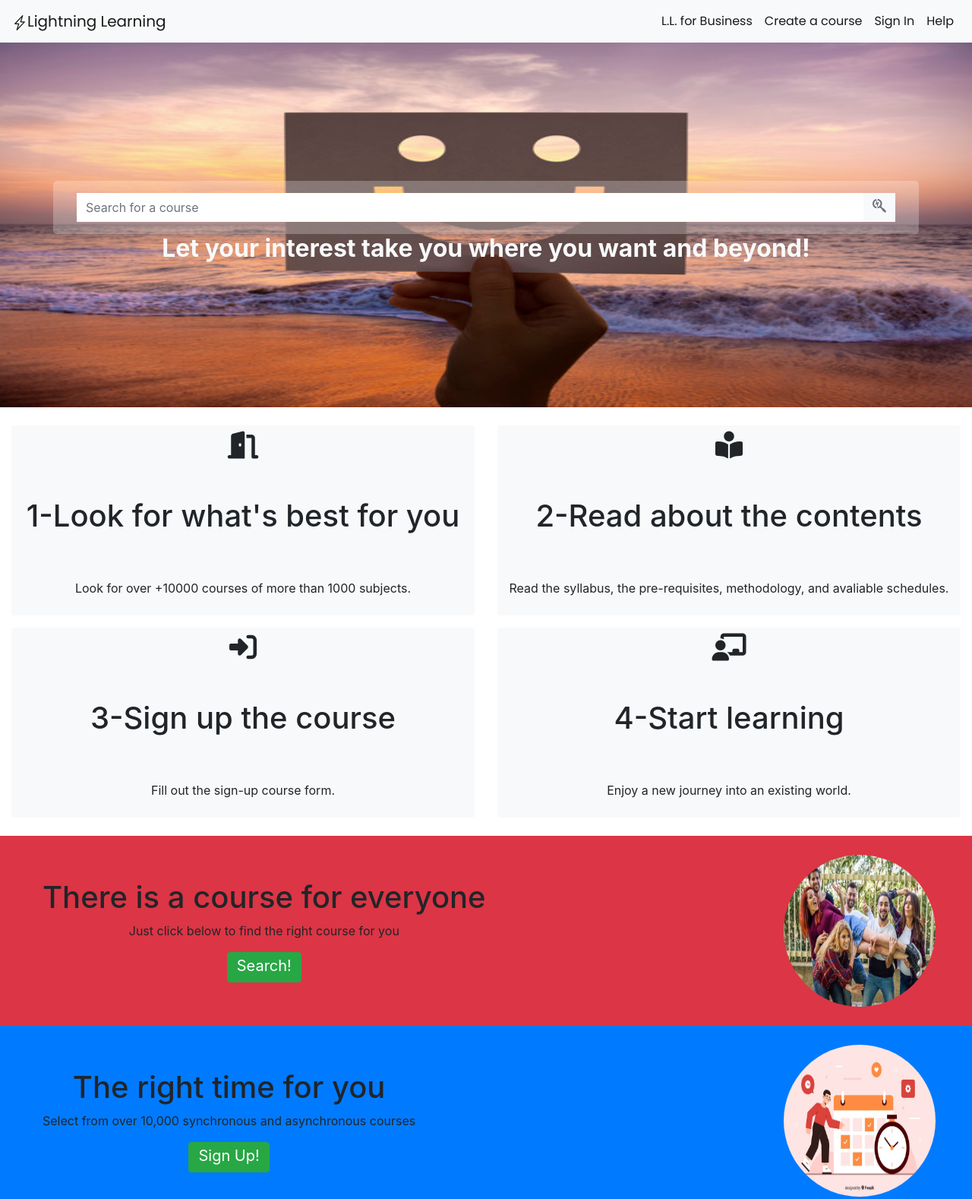
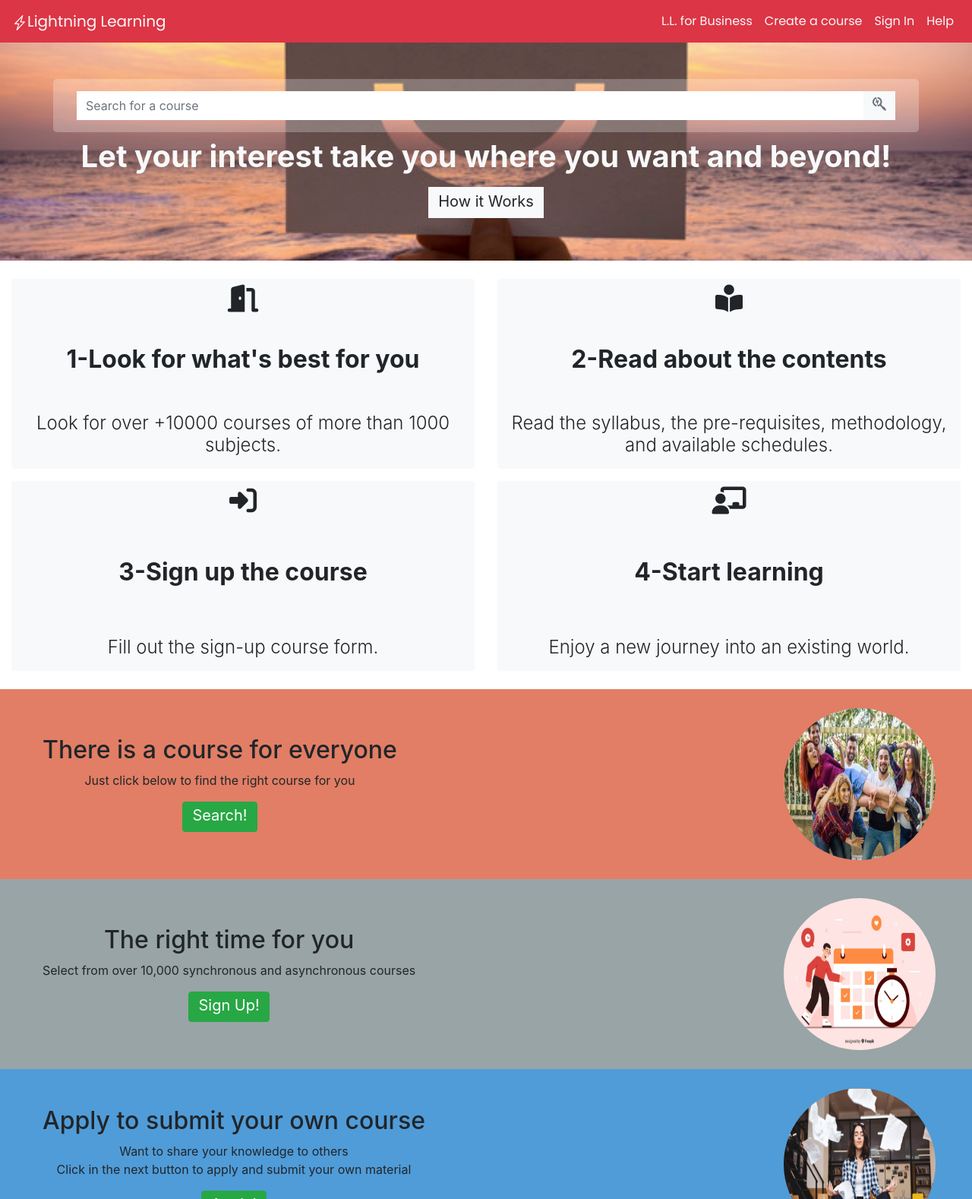
Before and after one commit to MrkarlosM/courses-directory, a plain HTML site: page index.html in a window 1280 px wide. Shown: the top 1578 px of the page at 76% size. Drawn offline with nearby package versions, Linux system fonts and the light colour scheme.

Commit message:
Fix TSE suggestions
Modified background index behavior.

Fixed background colors for some sections.

Deleting unnecessary  headings.

```diff
--- a/index.html
+++ b/index.html
@@ -9,10 +9,17 @@
     />
 
     <!--Stylesheets-->
-    <!--Reset-->
-    <link rel="stylesheet" href="./src/css/reset.css" />
     <!--Main-->
     <link rel="stylesheet" href="./src/css/style.css" />
+
+    <!-- Bootstrap CSS -->
+    <link
+      rel="stylesheet"
+      href="https://cdn.jsdelivr.net/npm/bootstrap@4.5.3/dist/css/bootstrap.min.css"
+      integrity="sha384-TX8t27EcRE3e/ihU7zmQxVncDAy5uIKz4rEkgIXeMed4M0jlfIDPvg6uqKI2xXr2"
+      crossorigin="anonymous"
+    />
+
     <!--Media Queries-->
     <link rel="stylesheet" href="./src/css/media.css" />
     <!--Favicon-->
@@ -24,21 +31,14 @@
       rel="stylesheet"
     />
 
-    <!-- Bootstrap CSS -->
-    <link
-      rel="stylesheet"
-      href="https://cdn.jsdelivr.net/npm/bootstrap@4.5.3/dist/css/bootstrap.min.css"
-      integrity="sha384-TX8t27EcRE3e/ihU7zmQxVncDAy5uIKz4rEkgIXeMed4M0jlfIDPvg6uqKI2xXr2"
-      crossorigin="anonymous"
-    />
-
     <title>Lightning Learning</title>
   </head>
   <body>
+    <header class="sticky-top">
       <nav
-      class="navbar navbar-expand-lg navbar-light bg-light d-flex sticky-top"
+        class="navbar navbar-expand-lg navbar-dark bg-danger d-flex sticky-top"
       >
-      <a class="navbar-brand" href="#"
+        <a class="navbar-brand text-light" href="#"
           ><svg
             width="1em"
             height="1em"
@@ -69,13 +69,14 @@
           id="navbarNavAltMarkup"
         >
           <div class="navbar-nav">
-          <a class="nav-link active" href="#">L.L. for Business</a>
-          <a class="nav-link active" href="#">Create a course</a>
-          <a class="nav-link active" href="#">Sign In</a>
-          <a class="nav-link active" href="#">Help</a>
+            <a class="nav-link active text-light" href="#">L.L. for Business</a>
+            <a class="nav-link active text-light" href="#">Create a course</a>
+            <a class="nav-link active text-light" href="#">Sign In</a>
+            <a class="nav-link active text-light" href="#">Help</a>
           </div>
         </div>
       </nav>
+    </header>
     <main>
       <!--Search Section-->
       <div
@@ -99,8 +100,13 @@
             </div>
           </div>
         </div>
-        <div class="text-center h2 text-light font-weight-bold">
+        <div class="text-center h1 text-light font-weight-bold m-2">
           Let your interest take you where you want and beyond!
+        </div>
+        <div class="how text-center">
+          <a href="#" class="how-it-works btn btn-light rounded-0 m-2">
+            How it Works
+          </a>
         </div>
       </div>
 
@@ -110,49 +116,49 @@
           <div class="col-sm text-center my-2">
             <div class="step-container bg-light rounded p-2">
               <i class="fas fa-door-open main-icon"></i>
-              <h1>1-Look for what's best for you</h1>
-              <p>Look for over +10000 courses of more than 1000 subjects.</p>
+              <h2 class="font-weight-bold">1-Look for what's best for you</h2>
+              <h4 class="font-weight-light">Look for over +10000 courses of more than 1000 subjects.</h4>
             </div>
           </div>
           <div class="col-sm text-center my-2">
             <div class="step-container bg-light rounded p-2">
               <i class="fas fa-book-reader main-icon"></i>
-              <h1>2-Read about the contents</h1>
-              <p>
+              <h2 class="font-weight-bold">2-Read about the contents</h2>
+              <h4 class="font-weight-light">
                 Read the syllabus, the pre-requisites, methodology, and
-                avaliable schedules.
-              </p>
+                available schedules.
+              </h4>
             </div>
           </div>
           <div class="w-100"></div>
           <div class="col-sm text-center my-2">
             <div class="step-container bg-light rounded p-2">
               <i class="fas fa-sign-in-alt main-icon"></i>
-              <h1>3-Sign up the course</h1>
-              <p>Fill out the sign-up course form.</p>
+              <h2 class="font-weight-bold">3-Sign up the course</h2>
+              <h4 class="font-weight-light">Fill out the sign-up course form.</h4>
             </div>
           </div>
           <div class="col-sm text-center my-2">
             <div class="step-container bg-light rounded p-2">
               <i class="fas fa-chalkboard-teacher main-icon"></i>
-              <h1>4-Start learning</h1>
-              <p>Enjoy a new journey into an existing world.</p>
+              <h2 class="font-weight-bold">4-Start learning</h2>
+              <h4 class="font-weight-light">Enjoy a new journey into an existing world.</h4>
             </div>
           </div>
         </div>
       </div>
 
-      <!--Advatages-->
+      <!--Advantages-->
 
       <div class="container-fluid px-0">
         <div
-          class="adv-section section1 bg-danger text-center d-flex flex-column justify-content-center"
+          class="adv-section section1 bg-red text-center d-flex flex-column justify-content-center"
         >
           <div
             class="section-content d-flex justify-content-center justify-content-md-between px-5"
           >
             <div class="section-text align-self-center p-2">
-              <h1>There is a course for everyone</h1>
+              <h2>There is a course for everyone</h2>
               <p>Just click below to find the right course for you</p>
               <a class="btn btn-success" href="./results.html" role="button"
                 >Search!</a
@@ -171,13 +177,13 @@
         </div>
 
         <div
-          class="adv-section section2 bg-primary text-center d-flex flex-column justify-content-center"
+          class="adv-section section2 bg-gray text-center d-flex flex-column justify-content-center"
         >
           <div
             class="section-content d-flex justify-content-center justify-content-md-between px-5"
           >
             <div class="section-text align-self-center p-2">
-              <h1>The right time for you</h1>
+              <h2>The right time for you</h2>
               <p>
                 Select from over 10,000 synchronous and asynchronous courses
               </p>
@@ -196,13 +202,13 @@
         </div>
 
         <div
-          class="adv-section section3 bg-warning text-center d-flex flex-column justify-content-center"
+          class="adv-section section3 bg-yellow text-center d-flex flex-column justify-content-center"
         >
           <div
             class="section-content d-flex justify-content-center justify-content-md-between px-5"
           >
             <div class="section-text align-self-center p-2">
-              <h1>Apply to submit your own course</h1>
+              <h2>Apply to submit your own course</h2>
               <p>
                 Want to share your knowledge to others <br />
                 Click in the next button to apply and submit your own material
@@ -222,7 +228,7 @@
         </div>
       </div>
     </main>
-    <footer class="bg-dark">
+    <footer class="bg-b">
       <div class="footer-items text-light">
         <div class="footer-top">
           <ul class="top-footer-options m-0 d-flex flex-wrap">
@@ -291,7 +297,7 @@
 
         <div class="footer-bottom bg-secondary mb-0">
           <ul
-            class="bottom-footer-options d-flex justify-content-center flex-wrap mb-0"
+            class="bottom-footer-options d-flex justify-content-center flex-wrap mb-0 p-0"
           >
             <li>
               <a class="nav-link active text-light h5 mb-0" href="#"
--- a/src/css/media.css
+++ b/src/css/media.css
@@ -1,29 +1,36 @@
 /* Media Queries */
 
 /* Index Page */
-@media screen and (max-width: 575px) {
+/* @media screen and (max-width: 575px) {
   .search-section {
-    min-height: 40vh !important;
+    min-height: 45vh!important;
+    max-height: 50vh!important;
   }
 }
 
 @media screen and (min-width: 576px) {
   .search-section {
-    min-height: 40vh !important;
+    min-height: 50vh !important;
+  }
+}
+
+@media screen and (min-width: 767px) {
+  .search-section {
+    min-height: 60vh !important;
   }
 }
 
 @media screen and (min-width: 992px) {
   .search-section {
-    min-height: 40vh !important;
+    min-height: 80vh !important;
   }
 }
 
 @media screen and (min-width: 1024px) {
   .search-section {
-    min-height: 60vh !important;
+    min-height: 75vh !important;
   }
-}
+} */
 
 /* Media Search Page */
 
--- a/src/css/style.css
+++ b/src/css/style.css
@@ -12,7 +12,9 @@ a.nav-link.active {
 .search-section {
   background-image: url("../images/main.jpg");
   background-repeat: no-repeat;
-  background-size: 100% 100%;
+  /* background-size: 100% 100%; */
+  background-size: cover!important;
+  background-position: center!important;
 }
 
 .btn {
@@ -47,6 +49,22 @@ a.nav-link.active {
   min-height: 250px;
 }
 
+.bg-red {
+  background-color: #E17E65!important;
+}
+
+.bg-gray {
+  background-color: #98A4A5!important;
+}
+
+.bg-yellow {
+  background-color: #509CD8!important;
+}
+
+.bg-b {
+  background-color: #000!important;
+}
+
 .pic-round {
   border-radius: 200px;
 }
@@ -62,6 +80,10 @@ a.nav-link.active {
 
 .sub-input {
   max-width: 320px !important;
+}
+
+ul {
+  list-style: none;
 }
 
 /* Results */
```
Also changed, not shown: course.html (+28 -24 lines), results.html (+23 -13 lines), src/images/a.png, 1 other file. Lines whose indentation alone changed are shown as unchanged.
